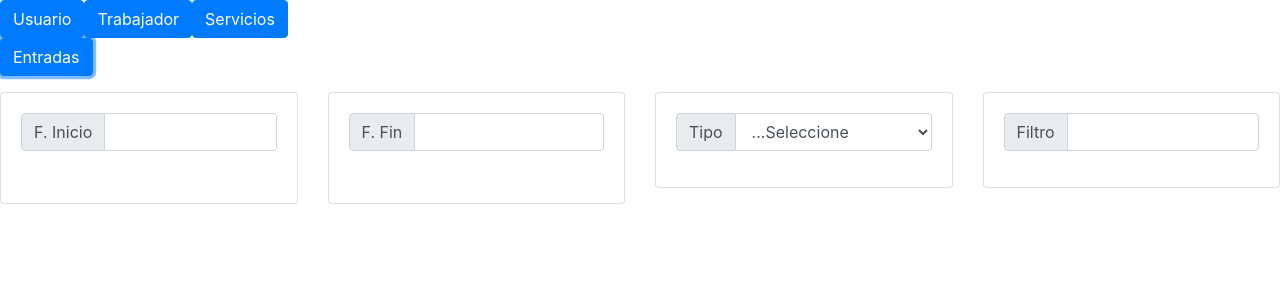
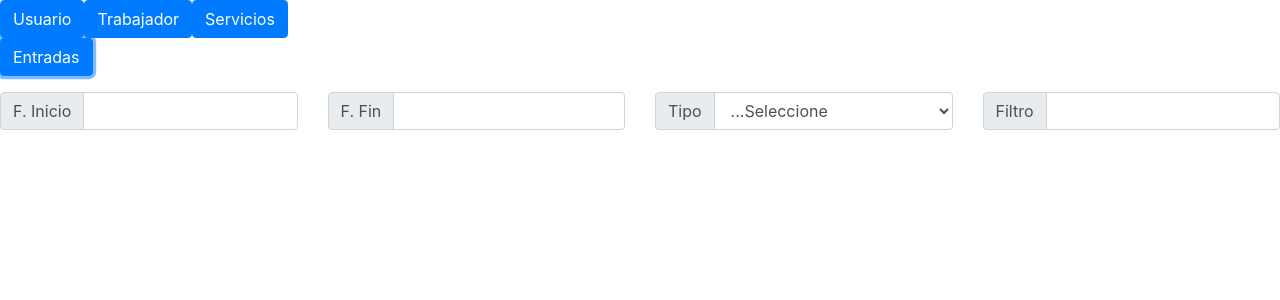
Before and after one commit to sedwarb/hairdressing, a React (Create React App) app in the folder client/: page /Table in a window 1280 px wide. Both pictures are taken after a click on the button "Entradas". Shown: the top 300 px of the page. Built offline with nearby package versions, Linux system fonts and the light colour scheme.

Commit message:
arregle unos errores que mostraba en la consola y otro error que no permitia mostrar la tabla de fechas

```diff
--- a/client/src/components/ShowTable/ShowTable.jsx
+++ b/client/src/components/ShowTable/ShowTable.jsx
@@ -45,73 +45,55 @@ export function ShowTable(){
                     </li>
                     <li className="nav-item">
                         <p>
-                            <button onClick={boton} className="btn btn-primary" type="button" data-toggle="collapse" data-target=".multi-collapse" aria-expanded="false" aria-controls="multiCollapseExample1 multiCollapseExample2 multiCollapseExample3 multiCollapseExample4">
+                            <button onClick={boton} className="btn btn-primary" type="button" data-toggle="collapse" data-target="#collapseEntradas" aria-expanded="false" aria-controls="collapseExample">
                                 Entradas
                             </button>
                         </p>
+                        <div className="collapse" id="collapseEntradas">
                             <div className="row">
                                 <div className="col">
-                                <div className="collapse multi-collapse" id="multiCollapseExample1">
-                                    <div className="card card-body">
-                                        <p>
-                                            <div className="input-group mb-3" data-toggle="collapse" data-target="#collapseExample" aria-expanded="false" aria-controls="collapseExample">
+                                    <div className="input-group mb-3" data-toggle="collapse" data-target="#collapseCal1" aria-expanded="false" aria-controls="collapseExample">
                                         <div className="input-group-prepend">
                                             <span className="input-group-text" id="basic-addon3">F. Inicio</span>
                                         </div>
-                                                <input type="text" className="form-control" id="basic-url" aria-describedby="basic-addon3" placeholder={table.dbeg}/>
+                                        <input type="text" className="form-control" id="basic-url" aria-describedby="basic-addon3" placeholder={table.dbeg} />
                                     </div>
-                                        </p>
-                                        <div className="collapse" id="collapseExample">
+                                    <div className="collapse" id="collapseCal1">
                                         <div className="card card-body">
                                             <Calendar onChange={onChange} value={table.cdbeg} />
                                         </div>
                                     </div>
                                 </div>
-                                </div>
-                            </div>
                                 <div className="col">
-                                <div className="collapse multi-collapse" id="multiCollapseExample2">
-                                    <div className="card card-body">
-                                        <p>
-                                            <div className="input-group mb-3" data-toggle="collapse" data-target="#collapseExample2" aria-expanded="false" aria-controls="collapseExample2">
+                                    <div className="input-group mb-3" data-toggle="collapse" data-target="#collapseCal2" aria-expanded="false" aria-controls="collapseExample2">
                                         <div className="input-group-prepend">
                                             <span className="input-group-text" id="basic-addon3">F. Fin</span>
                                         </div>
-                                                <input type="text" className="form-control" id="basic-url" aria-describedby="basic-addon3" placeholder={table.dend}/>
+                                        <input type="text" className="form-control" id="basic-url" aria-describedby="basic-addon3" placeholder={table.dend} />
                                     </div>
-                                        </p>
-                                        <div className="collapse" id="collapseExample2">
+                                    <div className="collapse" id="collapseCal2">
                                         <div className="card card-body">
                                             <Calendar onChange={onChangef} value={table.cdend} />
                                         </div>
                                     </div>
                                 </div>
-                                </div>
-                            </div>
                                 <div className="col">
-                                <div className="collapse multi-collapse" id="multiCollapseExample3">
-                                    <div className="card card-body">
                                     <div className="input-group mb-3">
                                         <div className="input-group-prepend">
                                             <span className="input-group-text" id="basic-addon3">Tipo</span>
                                         </div>
-                                            <select className="form-label form-control" onChange={(e) => setTable({ ...table, typed: e.currentTarget.value})}>
+                                        <select className="form-label form-control" onChange={(e) => setTable({ ...table, typed: e.currentTarget.value })}>
                                             <option className="list-group-item">...Seleccione</option>
-                                                {tableFilter && tableFilter.map(date=><option className="list-group-item" key={date.str} value={date.str}>{date.name}</option>) }
+                                            {tableFilter && tableFilter.map(date => <option className="list-group-item" key={date.str} value={date.str}>{date.name}</option>)}
                                         </select>
                                     </div>
                                 </div>
-                                </div>
-                            </div>
                                 <div className="col">
-                                <div className="collapse multi-collapse" id="multiCollapseExample4">
-                                    <div className="card card-body">
                                     <div className="input-group mb-3">
                                         <div className="input-group-prepend">
                                             <span className="input-group-text" id="basic-addon3">Filtro</span>
                                         </div>
                                         <input onChange={(e) => setTable({ ...table, tdate: e.target.value })} type="text" className="form-control" id="basic-url" aria-describedby="basic-addon3" />
-                                        </div>
                                     </div>
                                 </div>
                             </div>
--- a/client/src/components/Table/Table.jsx
+++ b/client/src/components/Table/Table.jsx
@@ -10,7 +10,7 @@ export function Table({typeTable,search}){
             .then(resp => setDates(resp))
             .catch(error => console.log(`Error: ${error}`))
         }else if(search.send){
-            fetch(`http://${DB_HOST}/entries?dateIni=${search.dbeg}%2000:00:00.110%20-0500&&dateEnd=${search.dend}%2023:59:59.110%20-0500&&${search.typed}=${search.tdate}`)
+            fetch(`http://${DB_HOST}:3001/entries?dateIni=${search.dbeg}%2000:00:00.110%20-0500&&dateEnd=${search.dend}%2023:59:59.110%20-0500&&${search.typed}=${search.tdate}`)
             .then(r => r.json())
             .then(resp => setDates(resp))
             .catch(error => console.log(`Error: ${error}`))
@@ -25,7 +25,7 @@ export function Table({typeTable,search}){
                     </tr>
                 </thead>
                 <tbody>
-                    {dates && dates.map((date,i)=><tr key={()=>date.phoneNumber?date.phoneNumber+(i*3):date.id+(i*2)}>{typeTable && typeTable.map(type=><td>{type.sname===null?date[type.name]:date[type.name][type.sname]}</td>)}</tr>)}
+                    {dates && dates.map((date,i)=><tr key={`${date.phoneNumber}${i}`}>{typeTable && typeTable.map((type,i)=><td key={`${type.sname===null?date[type.name]:date[type.name][type.sname]}${i}`}>{type.sname===null?date[type.name]:date[type.name][type.sname]}</td>)}</tr>)}
                 </tbody>
             </table>
         </>
```
Lines whose indentation alone changed are shown as unchanged.
